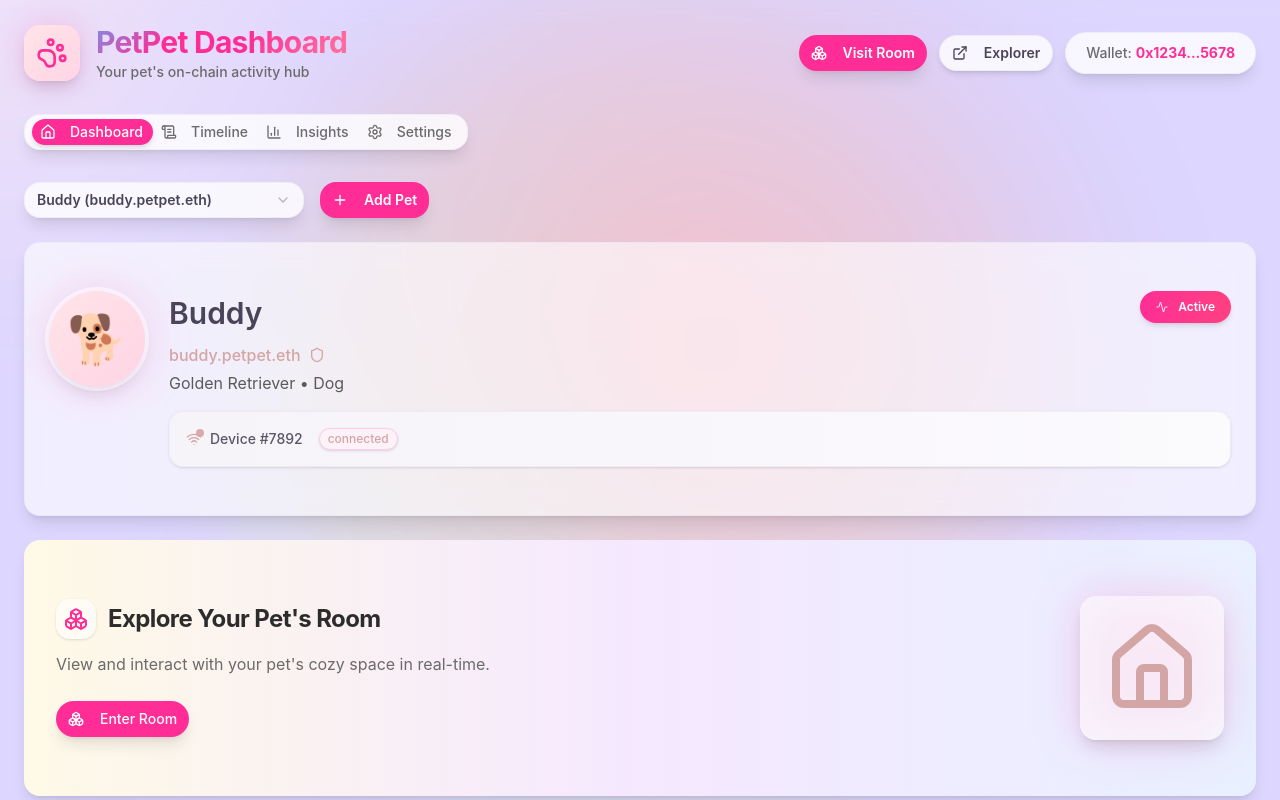
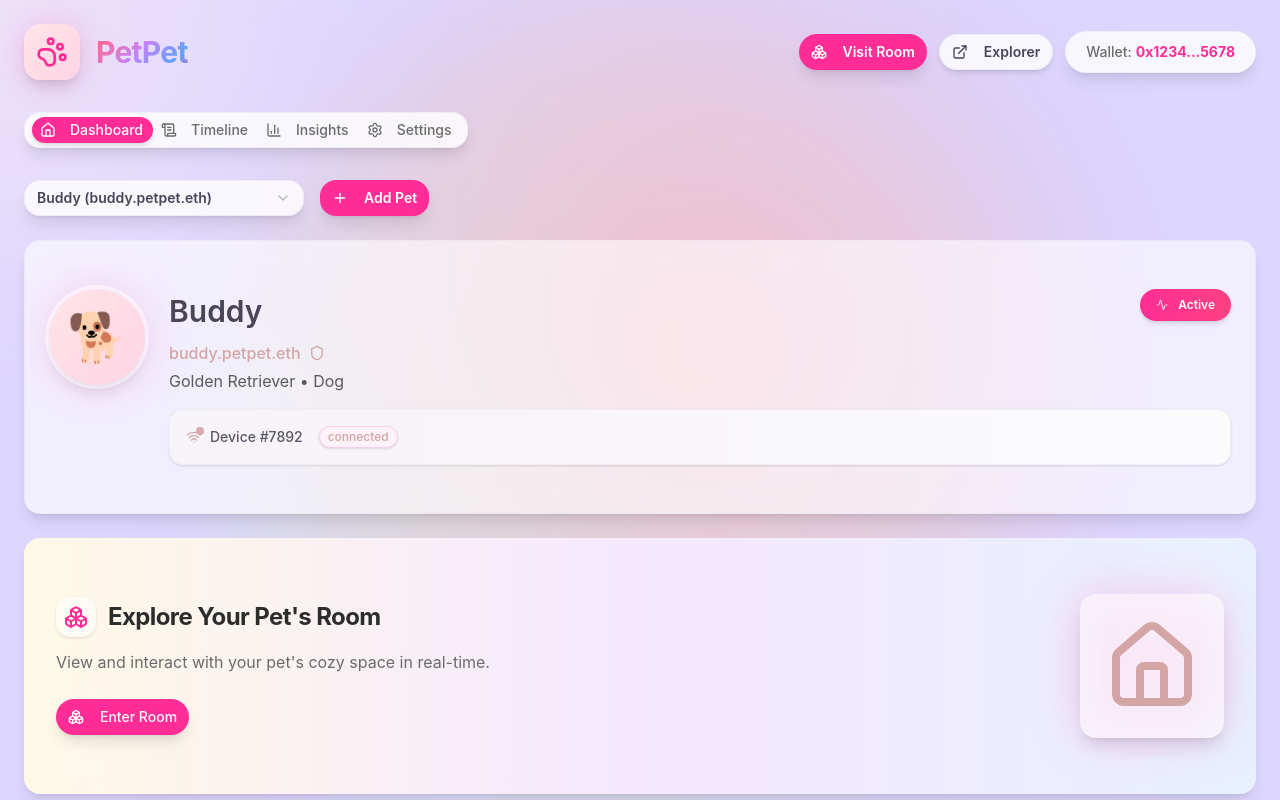
Before and after one commit to derek2403/pet-pet, a Next.js app: page /dashboard in a window 1280 px wide. Shown: the top 800 px of the page. Built offline with nearby package versions, Linux system fonts and the light colour scheme.

Commit message:
updated dashboard layout

```diff
--- a/components/dashboard/DashboardHeader.js
+++ b/components/dashboard/DashboardHeader.js
@@ -22,12 +22,11 @@ export default function DashboardHeader() {
           <h1 className="text-3xl font-bold tracking-tight">
             <AuroraText
               colors={["#FF2D95", "#FF6B9D", "#C084FC", "#60A5FA", "#FF2D95"]}
-              speed={1.2}
+              speed={2}
             >
-              PetPet Dashboard
+              PetPet
             </AuroraText>
           </h1>
-          <p className="text-sm text-[#6B6B6B] font-medium mt-0.5">Your pet's on-chain activity hub</p>
         </div>
       </div>
 
```
